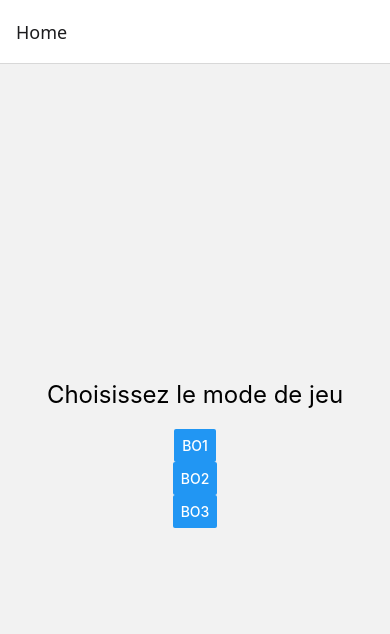
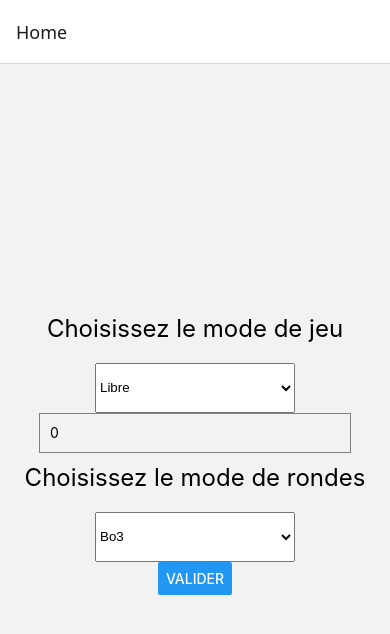
Before and after one commit to GallegoB/compteur-points-lorcana, a React Native app: screen /Home in a window 390 px wide. Shown: the top 634 px of the page. Built offline with nearby package versions, Linux system fonts and the light colour scheme.

Commit message:
modification page HomeScreen.js, mode de jeu + Nb de  round

```diff
--- a/package.json
+++ b/package.json
@@ -10,6 +10,7 @@
     "web": "expo start --web"
   },
   "dependencies": {
+    "@react-native-picker/picker": "^2.11.0",
     "@react-navigation/native": "^7.0.14",
     "@react-navigation/stack": "^7.1.1",
     "expo": "~52.0.33",
--- a/screens/DiceRollScreen.js
+++ b/screens/DiceRollScreen.js
@@ -6,7 +6,7 @@ const DiceRollScreen = ({ navigation, route }) => {
   const [player1Score, setPlayer1Score] = useState(0);
   const [player2Score, setPlayer2Score] = useState(0);
    const [firstPlayer, setfirstPlayer] = useState('');
-  const { player1, player2, mode } = route.params;
+  const { player1, player2, mode, round } = route.params;
 
   const rollDice = () => {
     const score1 = Math.floor(Math.random() * 12) + 1;
@@ -24,9 +24,9 @@ const DiceRollScreen = ({ navigation, route }) => {
 
   const handleNext = () => {
     if (player1Score > player2Score) {
-      navigation.navigate('Game', { firstPlayer, player1, player2, mode });
+      navigation.navigate('Game', { firstPlayer, player1, player2, mode, round });
     } else if (player2Score > player1Score) {
-      navigation.navigate('Game', { firstPlayer, player1, player2, mode });
+      navigation.navigate('Game', { firstPlayer, player1, player2, mode, round });
     }else{
       Alert("Valeur identique, relancez le dé");
     }
--- a/screens/GameScreen.js
+++ b/screens/GameScreen.js
@@ -7,8 +7,8 @@ const GameScreen = ({ navigation, route }) => {
   const [player2Score, setPlayer2Score] = useState(0);
   const [player1Victory, setPlayer1Victory] = useState(0);
   const [player2Victory, setPlayer2Victory] = useState(0);
-  const { firstPlayer, player1, player2, mode } = route.params;
-  let nbRound = 0;
+  const { firstPlayer, player1, player2, mode, round, nbRound } = route.params;
+  let nbGame = 0;
 function debParty() {
   setPlayer1Score(0);
   setPlayer2Score(0);
@@ -21,11 +21,11 @@ function debParty() {
     }
 
     if (player1Score === 20 || player2Score === 20) {
-      if(mode === 'Bo1') {
-        navigation.navigate('RoundSummary', { player1, player2, mode });
-      }if (mode === 'Bo2') {
-        if (nbRound < 3) {
-          nbRound++;
+      if(round === 'Bo1') {
+        navigation.navigate('RoundSummary', { player1, player2, mode, round, nbRound });
+      }if (round === 'Bo2') {
+        if (nbGame < 3) {
+          nbGame++;
           if(player1Score === 20) {
             setPlayer1Victory(player1Victory + 1);
             alert(`Victoire de ${player1}`);
@@ -36,18 +36,18 @@ function debParty() {
 
           if (player1Victory === 2 || player2Victory === 2) {
             alert(`1 Le gagnent de la round est ${player1Victory === 2 ? player1 : player2}`);
-            navigation.navigate('RoundSummary', { player1, player2, mode });
+            navigation.navigate('RoundSummary', { player1, player2, mode, round, nbRound  });
         } else if (player1Victory !== player2Victory) {
             if(player1Victory === 1 && player2Victory === 1) {
                 alert(`Egalité`);
-                navigation.navigate('RoundSummary', { player1, player2, mode });
+                navigation.navigate('RoundSummary', { player1, player2, mode, round, nbRound  });
             }
         }
 
           debParty();
       }
-      }if (mode === 'Bo3') {
-        nbRound++;
+      }if (round === 'Bo3') {
+        nbGame++;
         if(player1Score === 20) {
           setPlayer1Victory(player1Victory + 1);
           alert(`Victoire de ${player1}`);
@@ -58,10 +58,10 @@ function debParty() {
 
         if(player1Victory === 2 || player2Victory === 2) {
           alert(`Le gagnent de la round est ${player1Victory === 2 ? player1 : player2}`);
-          navigation.navigate('RoundSummary', { player1, player2, mode });
+          navigation.navigate('RoundSummary', { player1, player2, mode, round, nbRound  });
         }else if(player1Victory === 1 && player2Victory === 1) {
           alert(`Egalité`);
-          navigation.navigate('RoundSummary', { player1, player2, mode });
+          navigation.navigate('RoundSummary', { player1, player2, mode, round, nbRound  });
       }
 
         debParty();
--- a/screens/HomeScreen.js
+++ b/screens/HomeScreen.js
@@ -1,14 +1,44 @@
 // src/screens/HomeScreen.js
-import React from 'react';
-import { View, Text, Button, StyleSheet } from 'react-native';
+import React, {useState} from 'react';
+import { View, Text, Button, StyleSheet, TextInput } from 'react-native';
+import { Picker } from '@react-native-picker/picker';
+
 
 const HomeScreen = ({ navigation }) => {
+  const [mode, setMode] = useState('Libre');
+  const [round, setRound] = useState('Bo3');
+  const [nbRound, setNbRound] = useState(0);
   return (
     <View style={styles.container}>
       <Text style={styles.title}>Choisissez le mode de jeu</Text>
-      <Button title="Bo1" onPress={() => navigation.navigate('PlayerInput', { mode: 'Bo1' })} />
-      <Button title="Bo2" onPress={() => navigation.navigate('PlayerInput', { mode: 'Bo2' })} />
-      <Button title="Bo3" onPress={() => navigation.navigate('PlayerInput', { mode: 'Bo3' })} />
+      <Picker
+        selectedValue={mode}
+        style={{ height: 50, width: 200 }}
+        onValueChange={(itemValue, itemIndex) => setMode(itemValue)}
+      >
+        <Picker.Item label="Libre" value="Libre" />
+        <Picker.Item label="Tournoi" value="Tournoi" />
+      </Picker>
+
+        <TextInput
+              style={styles.input}
+              placeholder="Nombre de round"
+              value={nbRound}
+              onChangeText={setNbRound}
+              keyboardType="numeric"
+            />
+      <Text style={styles.title}>Choisissez le mode de rondes</Text>
+      {/* <Button title="Bo1" onPress={() => setMode('Bo1')} />
+      <Button title="Bo2" onPress={() => setMode('Bo2')} />
+      <Button title="Bo3" onPress={() => setMode('Bo3')} /> */}
+      <Picker selectedValue={round}
+        style={{ height: 50, width: 200 }}
+        onValueChange={(itemValue, itemIndex) => setRound(itemValue)}>
+        <Picker.Item label="Bo1" value="Bo1" />
+        <Picker.Item label="Bo2" value="Bo2" />
+        <Picker.Item label="Bo3" value="Bo3" />
+      </Picker>
+        <Button title="Valider" onPress={() => navigation.navigate('PlayerInput', { mode, round, nbRound})} />
     </View>
   );
 };
@@ -23,6 +53,14 @@ const styles = StyleSheet.create({
     fontSize: 24,
     marginBottom: 20,
   },
+  input: {
+    height: 40,
+    borderColor: 'gray',
+    borderWidth: 1,
+    marginBottom: 10,
+    paddingHorizontal: 10,
+    width: '80%',
+  },
 });
 
 export default HomeScreen;
--- a/screens/PlayerInputScreen.js
+++ b/screens/PlayerInputScreen.js
@@ -5,7 +5,7 @@ import { View, Text, TextInput, Button, StyleSheet } from 'react-native';
 const PlayerInputScreen = ({ navigation, route }) => {
   const [player1, setPlayer1] = useState('');
   const [player2, setPlayer2] = useState('');
-  const { mode } = route.params;
+  const { mode, round, nbRound } = route.params;
 
   const handleSubmit = () => {
     let updatedPlayer1 = player1;
@@ -16,18 +16,25 @@ const PlayerInputScreen = ({ navigation, route }) => {
     if (updatedPlayer2 === '') {
       updatedPlayer2 = 'Joueur 2';
     }
-    navigation.navigate('DiceRoll', { player1: updatedPlayer1, player2: updatedPlayer2, mode });
+    navigation.navigate('DiceRoll', { player1: updatedPlayer1, player2: updatedPlayer2, mode, round, nbRound});
   };
 
   return (
     <View style={styles.container}>
       <Text style={styles.title}>Entrez les noms des joueurs</Text>
+      <Text>Jeux: {mode}</Text>
+      <Text>Mode: {round}</Text>
+      <Text>Nombre de round: {nbRound}</Text>
+      <Text></Text>
+      <Text>Nom du joueur 1</Text>
       <TextInput
         style={styles.input}
         placeholder="Joueur 1"
         value={player1}
         onChangeText={setPlayer1}
       />
+      <Text></Text>
+      <Text>Nom du joueur 2</Text>
       <TextInput
         style={styles.input}
         placeholder="Joueur 2"
```
Also changed, not shown: 1 other file (tests, documents, lock files or other folders).
